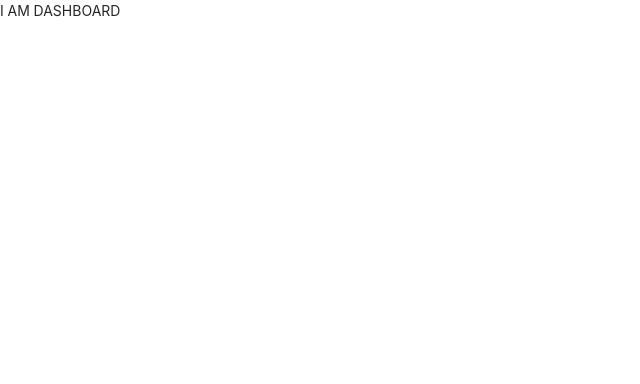
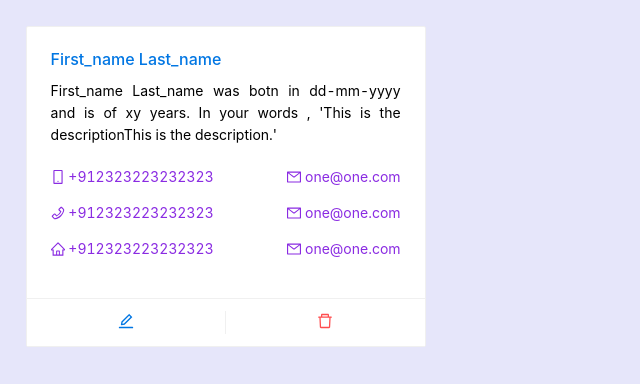
Before and after one commit to DhirajB7/AddressBook, a React (Create React App) app: page /home in a window 1280 px wide. Shown: the top 384 px of the page, without its empty margins (0-640 px from the left). Built offline with nearby package versions, Linux system fonts and the light colour scheme.

Commit message:
edit modal + delete modal + card

```diff
--- a/package.json
+++ b/package.json
@@ -3,6 +3,7 @@
   "version": "0.1.0",
   "private": true,
   "dependencies": {
+    "@ant-design/icons": "^4.7.0",
     "@testing-library/jest-dom": "^5.16.1",
     "@testing-library/react": "^12.1.2",
     "@testing-library/user-event": "^13.5.0",
--- a/src/App.css
+++ b/src/App.css
@@ -26,6 +26,27 @@
     color: var(--errorColor);
 }
 
+/* one card css - start */
+
+.information-container{
+    margin-top: 7%;
+}
+
+.contact-Information{
+    display: flex;
+    justify-content: space-between;
+    color:  #8A2BE2 !important;
+}
+
+.ant-card-meta-title{
+    color: var(--primaryColor) !important;
+}
+
+.ant-card-meta-description{
+    color: black !important;
+}
+/* one card css - end*/
+
 #not-found-container > div{
     font-size: large;
     text-align: center;
--- a/src/index.css
+++ b/src/index.css
@@ -6,6 +6,7 @@ html, body, #root, #root>div {
   height: 100%
 }
 body {
+  background-color: #E6E6FA !important;
   margin: 0;
   font-family: -apple-system, BlinkMacSystemFont, 'Segoe UI', 'Roboto', 'Oxygen',
     'Ubuntu', 'Cantarell', 'Fira Sans', 'Droid Sans', 'Helvetica Neue',
--- a/src/pages/dashboard/Dashboard.jsx
+++ b/src/pages/dashboard/Dashboard.jsx
@@ -1,10 +1,9 @@
 import React from 'react'
+import ContactCard from './card/ContactCard'
 
 const Dashboard = () => {
     return (
-        <div>
-            I AM DASHBOARD
-        </div>
+        <ContactCard/>
     )
 }
 
--- /dev/null
+++ b/src/pages/dashboard/card/ContactCard.jsx
@@ -0,0 +1,43 @@
+import React from "react";
+import { Card } from "antd";
+
+import "antd/dist/antd.css";
+import { HomeOutlined, MailOutlined, MobileOutlined, PhoneOutlined } from "@ant-design/icons/lib/icons";
+import DeleteModal from "../delete/DeleteModal";
+import EditModal from "../edit/EditModal";
+
+const { Meta } = Card;
+
+const ContactCard = () => {
+  return (
+    <Card
+      style={{ width: 400, margin: "2%" }} //delete margin444
+      bordered
+       actions={[<EditModal key="edit" />, <DeleteModal/>]}
+    >
+      <Meta
+        style={{textAlign:"justify"}}
+        title="First_name Last_name"
+        description="First_name Last_name was botn in dd-mm-yyyy and is of xy years. In your words , 'This is the descriptionThis is the description.'"
+      />
+
+      <div className="information-container">
+        <div className="contact-Information">
+          <div className="phone-information">
+            <p><MobileOutlined /> +912323223232323</p>
+            <p><PhoneOutlined /> +912323223232323</p>
+            <p><HomeOutlined /> +912323223232323</p>
+          </div>
+
+          <div className="email-information">
+            <p><MailOutlined /> one@one.com</p>
+            <p><MailOutlined /> one@one.com</p>
+            <p><MailOutlined /> one@one.com</p>
+          </div>
+        </div>
+      </div>
+    </Card>
+  );
+};
+
+export default ContactCard;
--- a/src/pages/dashboard/delete/DeleteModal.jsx
+++ b/src/pages/dashboard/delete/DeleteModal.jsx
@@ -1,11 +1,33 @@
-import React from 'react'
+import React, { useState } from 'react';
+import 'antd/dist/antd.css';
+import { Modal, Tooltip } from 'antd';
+import { DeleteOutlined } from '@ant-design/icons/lib/icons';
 
 const DeleteModal = () => {
-    return (
-        <div>
-            I AM DELETE MODAL
-        </div>
-    )
-}
+  const [isModalVisible, setIsModalVisible] = useState(false);
+
+  const showModal = () => {
+    setIsModalVisible(true);
+  };
+
+  const handleOk = () => {
+    setIsModalVisible(false);
+  };
+
+  const handleCancel = () => {
+    setIsModalVisible(false);
+  };
+
+  return (
+    <>
+    <Tooltip title="Delete Contact">
+      <DeleteOutlined onClick={showModal} style={{color:"#ff4d4f"}}/>
+    </Tooltip>
+      <Modal visible={isModalVisible} onOk={handleOk} onCancel={handleCancel}>
+        <p>YOU SURE ABOUT DELETING??</p>
+      </Modal>
+    </>
+  );
+};
 
 export default DeleteModal
--- a/src/pages/dashboard/edit/EditModal.jsx
+++ b/src/pages/dashboard/edit/EditModal.jsx
@@ -1,11 +1,33 @@
-import React from 'react'
+import React, { useState } from 'react';
+import 'antd/dist/antd.css';
+import { Modal, Tooltip } from 'antd';
+import { EditOutlined } from '@ant-design/icons/lib/icons';
 
 const EditModal = () => {
-    return (
-        <div>
-            I AM EDIT MODAL
-        </div>
-    )
-}
+  const [isModalVisible, setIsModalVisible] = useState(false);
+
+  const showModal = () => {
+    setIsModalVisible(true);
+  };
+
+  const handleOk = () => {
+    setIsModalVisible(false);
+  };
+
+  const handleCancel = () => {
+    setIsModalVisible(false);
+  };
+
+  return (
+    <>
+    <Tooltip title="Edit Contact">
+      <EditOutlined onClick={showModal} style={{color:"#0076e3"}}/>
+    </Tooltip>
+      <Modal title="EDIR CONTACT INFORMATION" visible={isModalVisible} onOk={handleOk} onCancel={handleCancel}>
+        <p>YOU SURE ABOUT DELETING??</p>
+      </Modal>
+    </>
+  );
+};
 
 export default EditModal
```
Also changed, not shown: src/pages/dashboard/card/Card.jsx (deleted, +0 -11 lines).
